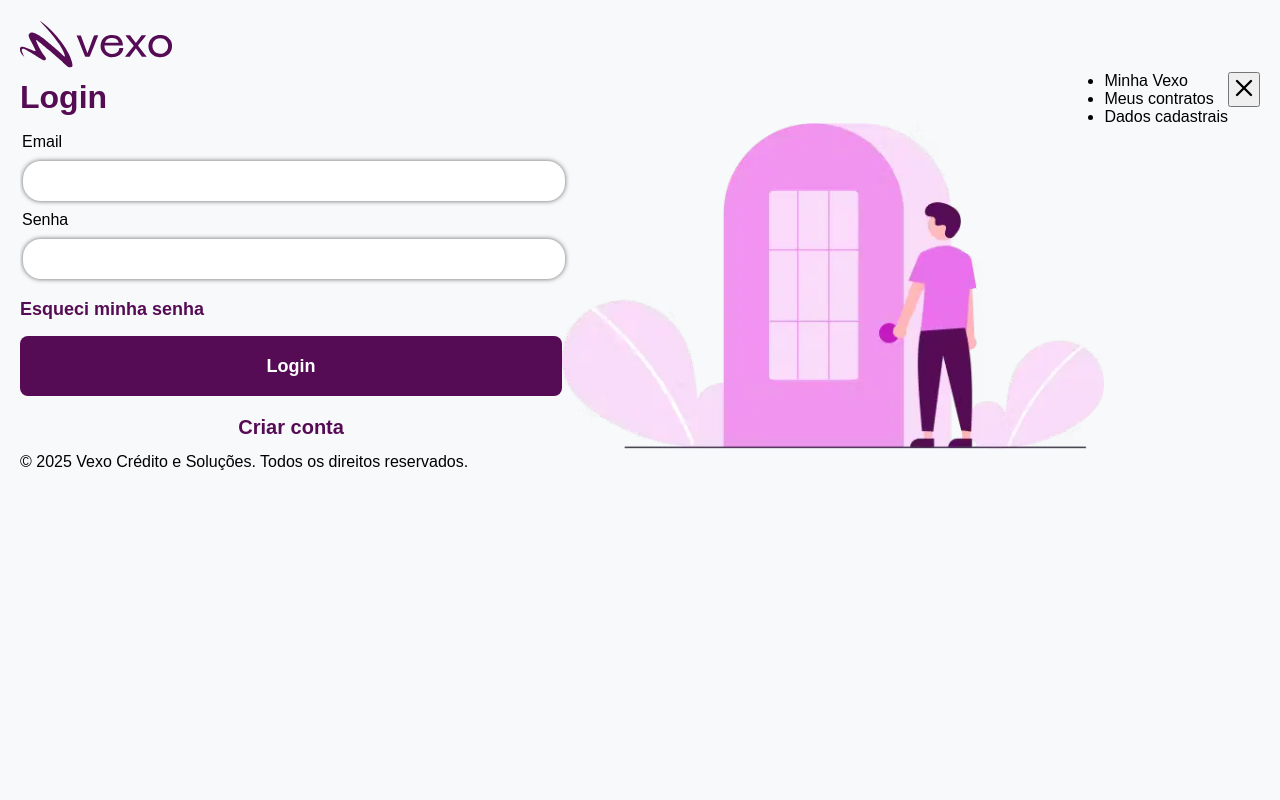
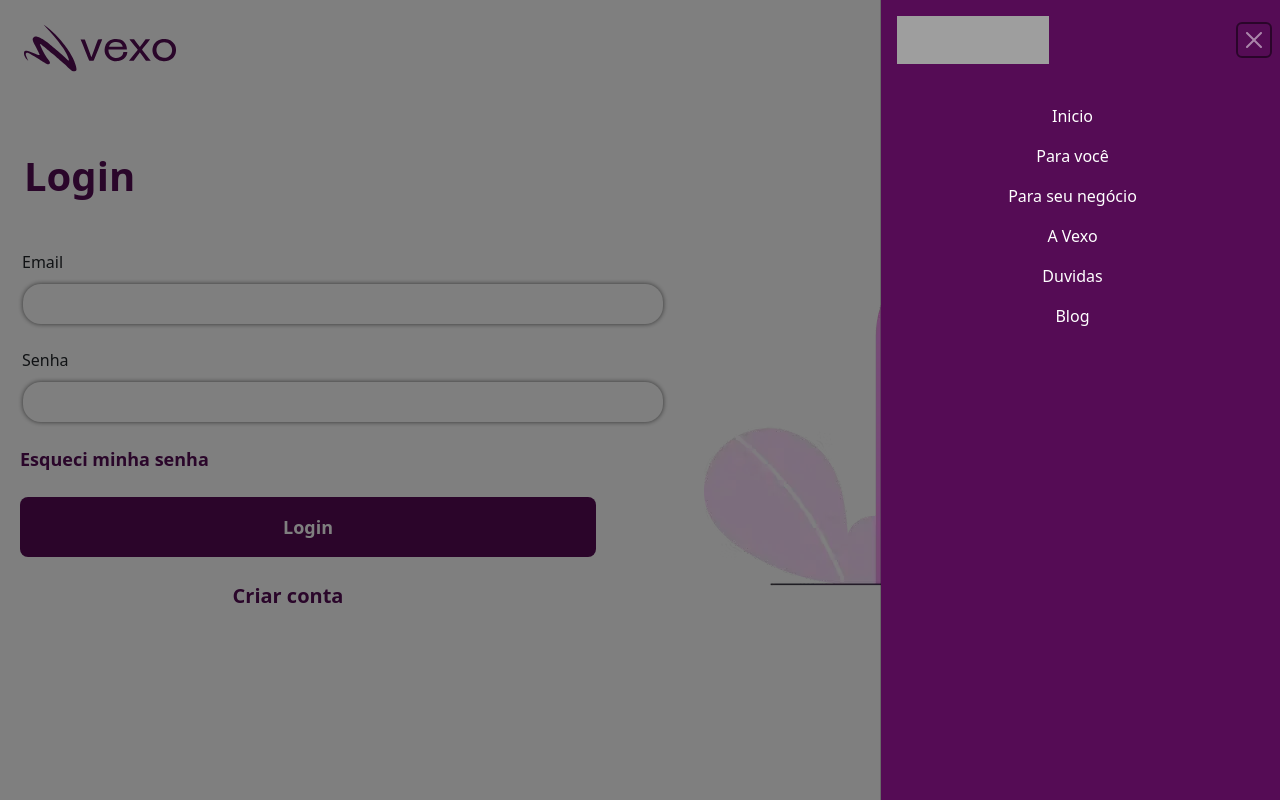
Before and after one commit to KevynVexo/atendimento-vexo-front, a Next.js app: page /login in a window 1280 px wide. Both pictures are taken after a click on the button 1244 px from the left and 89 px from the top of the page. Built offline with nearby package versions, Linux system fonts and the light colour scheme; grey boxes are pictures that could not be loaded.

Commit message:
Adicionando NavBar

```diff
--- a/app/components/Navbar.jsx
+++ b/app/components/Navbar.jsx
@@ -1,38 +1,63 @@
-"use client"
+import Button from 'react-bootstrap/Button';
+import Container from 'react-bootstrap/Container';
+import Form from 'react-bootstrap/Form';
+import Nav from 'react-bootstrap/Nav';
+import Navbar from 'react-bootstrap/Navbar';
+import NavDropdown from 'react-bootstrap/NavDropdown';
+import Offcanvas from 'react-bootstrap/Offcanvas';
+import 'bootstrap/dist/css/bootstrap.min.css';
 
-import "../styles/navbar.css";
-import { useState } from "react";
-import { Menu, X } from "lucide-react"; // Ícones do Lucide React
+function OffcanvasExample() {
+  return (
+    <Navbar expand={false} className="bg-body-tertiary-mod mb-3">
+      <Container fluid>
+        <Navbar.Brand href="#"></Navbar.Brand>
+        <Navbar.Toggle aria-controls="offcanvasNavbar" />
+        <Navbar.Offcanvas
+          id="offcanvasNavbar"
+          aria-labelledby="offcanvasNavbarLabel"
+          placement="end"
+        >
+          <Offcanvas.Header closeButton style={{ backgroundColor: "#550C55" }}>
+            <style>{`
+              .btn-close {
+                filter: invert(1);
+                border: 2px solid white;
+              }
+            `}</style>
+            <Offcanvas.Title id="offcanvasNavbarLabel">
+            <img
+              alt="Vexo Logo"
+              loading="lazy"
+              width={152}
+              height={48}
+              decoding="async"
+              data-nimg="1"
+              className="h-9 w-[121px]"
+              srcSet="
+                https://vexo.cdn.prismic.io/vexo/ZgGCx8cYqOFdyEDR_Logo.svg?auto=compress%2Cformat&fit=max&w=256 1x,
+                https://vexo.cdn.prismic.io/vexo/ZgGCx8cYqOFdyEDR_Logo.svg?auto=compress%2Cformat&fit=max&w=384 2x
+              "
+              src="https://vexo.cdn.prismic.io/vexo/ZgGCx8cYqOFdyEDR_Logo.svg?auto=compress%2Cformat&fit=max&w=384"
+              style={{ color: "transparent" }}
+            />
 
-export default function Navbar() {
-  const [menuOpen, setMenuOpen] = useState(false);
-
-  return (
-    <nav className="relative">
-      {/* Botão do Menu (Hambúrguer ou X) */}
-      <button
-        onClick={() => setMenuOpen(!menuOpen)}
-        className="fixed top-4 right-4 z-50 p-2 bg-white rounded-md shadow-md itemNav"
-      >
-        {menuOpen ? <X size={28} /> : <Menu size={28} />}
-      </button>
-
-      {/* Menu Dropdown (Aparece e desaparece no clique) */}
-      {menuOpen && (
-        <div className="fixed top-0 right-0 w-64 h-full bg-[#550C55] text-white shadow-lg flex flex-col items-start p-6 gap-4 transition-transform itemNav">
-          <ul className="w-full">
-            <li className="py-2 border-b border-white">
-              <a href="/" className="block w-full hover:underline">Minha Vexo</a>
-            </li>
-            <li className="py-2 border-b border-white">
-              <a href="/contratos" className="block w-full hover:underline">Meus contratos</a>
-            </li>
-            <li className="py-2">
-              <a href="/dados" className="block w-full hover:underline">Dados cadastrais</a>
-            </li>
-          </ul>
-        </div>
-      )}
-    </nav>
+            </Offcanvas.Title>
+          </Offcanvas.Header>
+          <Offcanvas.Body style={{ backgroundColor: "#550C55" }}>
+            <Nav className="justify-content-end flex-grow-1 pe-3">
+              <Nav.Link href="#home" style={{ textAlign: "center",color:"white" }}>Inicio</Nav.Link>
+              <Nav.Link href="#link" style={{ textAlign: "center",color:"white"  }}>Para você</Nav.Link>
+              <Nav.Link href="#home" style={{ textAlign: "center",color:"white"  }}>Para seu negócio</Nav.Link>
+              <Nav.Link href="#link" style={{ textAlign: "center",color:"white"  }}>A Vexo</Nav.Link>
+              <Nav.Link href="#home" style={{ textAlign: "center",color:"white"  }}>Duvidas</Nav.Link>
+              <Nav.Link href="#link" style={{ textAlign: "center",color:"white"  }}>Blog</Nav.Link>
+            </Nav>
+          </Offcanvas.Body>
+        </Navbar.Offcanvas>
+      </Container>
+    </Navbar>
   );
 }
+
+export default OffcanvasExample;
--- a/app/styles/login.css
+++ b/app/styles/login.css
@@ -83,6 +83,7 @@
   {
     display:grid;
     grid-template-columns: 100%;
+    margin-left: 20px;
   }
 
   .flex-estrutura-divisao {
--- a/app/styles/navbar.css
+++ b/app/styles/navbar.css
@@ -1,3 +1,8 @@
 .itemNav{
     float: right;
 }
+
+.bg-body-tertiary-mod {
+    --bs-bg-opacity: 1;
+    background-color: none !important;
+}
--- a/package.json
+++ b/package.json
@@ -13,9 +13,11 @@
     "@emotion/styled": "^11.14.0",
     "@hookform/resolvers": "^4.1.3",
     "@mui/material": "^6.4.7",
+    "bootstrap": "^5.3.3",
     "lucide-react": "^0.479.0",
     "next": "15.2.2",
     "react": "^19.0.0",
+    "react-bootstrap": "^2.10.9",
     "react-dom": "^19.0.0",
     "react-hook-form": "^7.54.2",
     "zod": "^3.24.2"
```
Also changed, not shown: app/styles/global.css (line endings or trailing spaces), 1 other file (tests, documents, lock files or other folders).
